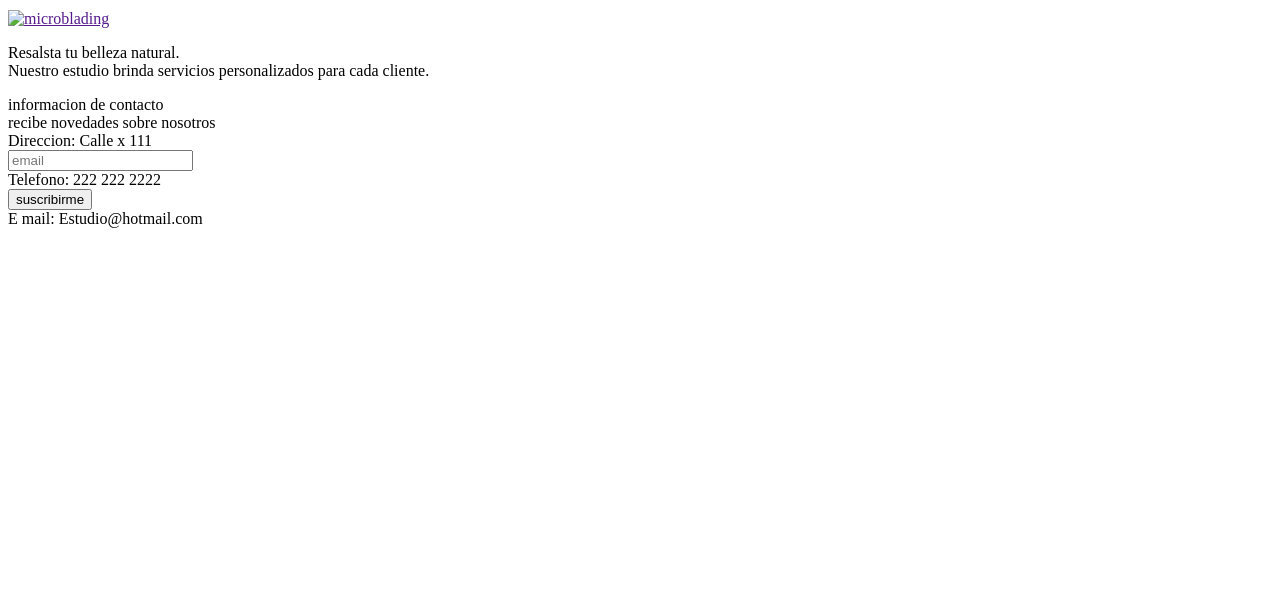
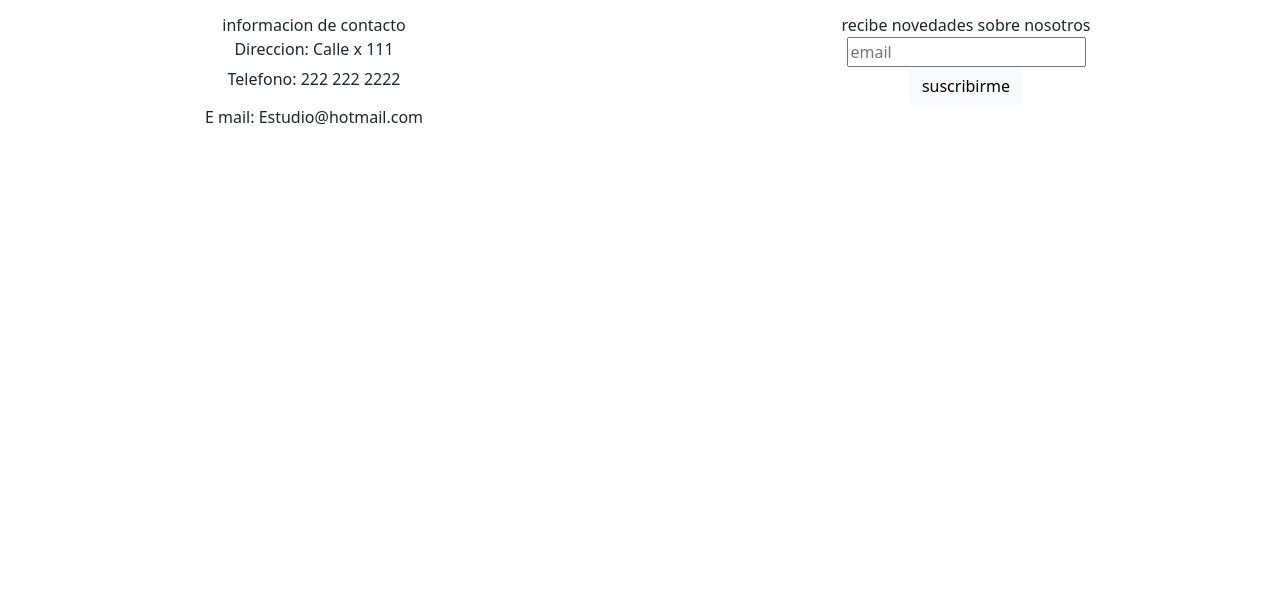
Before and after one commit to azulencina/preentrega, a plain HTML site: page index.html in a window 1280 px wide. Shown: the part 189-800 px from the top of the page. Drawn offline with nearby package versions, Linux system fonts and the light colour scheme.

Commit message:
link de animacion

```diff
--- a/index.html
+++ b/index.html
@@ -4,6 +4,11 @@
     <meta charset="UTF-8">
     <meta name="viewport" content="width=device-width, initial-scale=1.0">
     <title>Estetica Aled</title>
+    <link href="https://cdn.jsdelivr.net/npm/bootstrap@5.2.3/dist/css/bootstrap.min.css" rel="stylesheet"
+    integrity="sha384-rbsA2VBKQhggwzxH7pPCaAqO46MgnOM80zW1RWuH61DGLwZJEdK2Kadq2F9CUG65" crossorigin="anonymous">
+  <link rel="stylesheet" href="./css/style.css">
+  <link rel="stylesheet" href="https://cdnjs.cloudflare.com/ajax/libs/animate.css/4.1.1/animate.min.css"
+/>
 </head>
 <body>
     <nav class="navbar navbar-expand-lg  ">
```
